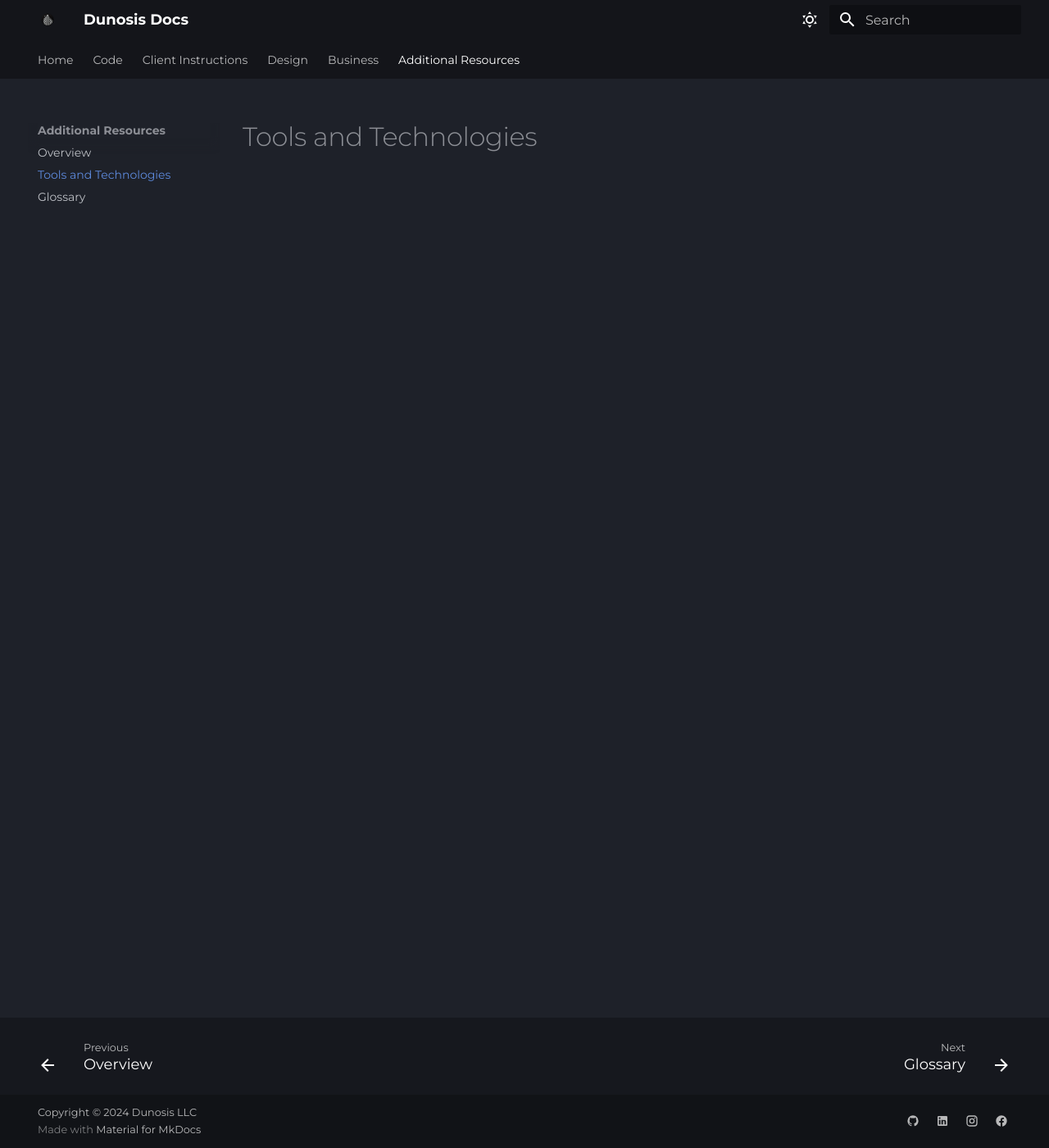
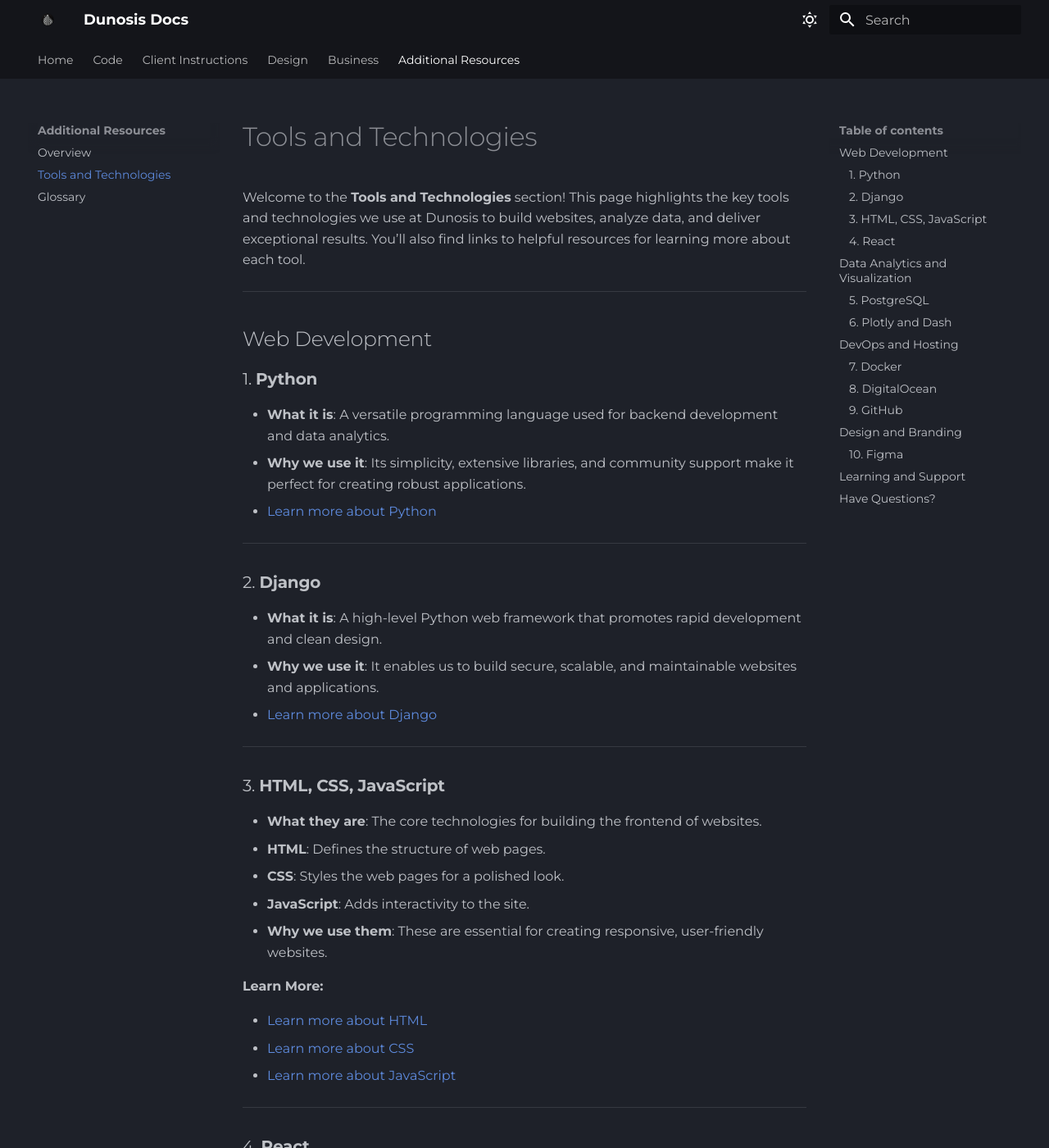
Before and after one commit to wesordonez/dunosis-web-docs, an MkDocs documentation site: the page built from docs/resources/tools-and-technologies.md, in a window 1280 px wide and 1400 px high. Shown: the whole window at 82% size. Built offline with MkDocs 1.6.1 and Material for MkDocs 9.7.7, drawn with Linux system fonts in a browser that asks for light colours; some of the changed text lies outside the part shown.

Commit message:
added tools and technololgy section and fixed internal links

```diff
--- a/docs/resources/tools-and-technologies.md
+++ b/docs/resources/tools-and-technologies.md
@@ -1 +1,105 @@
 # Tools and Technologies
+
+Welcome to the **Tools and Technologies** section! This page highlights the key tools and technologies we use at Dunosis to build websites, analyze data, and deliver exceptional results. You’ll also find links to helpful resources for learning more about each tool.
+
+---
+
+## Web Development
+
+### 1. **Python**
+- **What it is**: A versatile programming language used for backend development and data analytics.
+- **Why we use it**: Its simplicity, extensive libraries, and community support make it perfect for creating robust applications.
+- [Learn more about Python](https://www.python.org/)
+
+---
+
+### 2. **Django**
+- **What it is**: A high-level Python web framework that promotes rapid development and clean design.
+- **Why we use it**: It enables us to build secure, scalable, and maintainable websites and applications.
+- [Learn more about Django](https://www.djangoproject.com/)
+
+---
+
+### 3. **HTML, CSS, JavaScript**
+- **What they are**: The core technologies for building the frontend of websites.
+  - **HTML**: Defines the structure of web pages.
+  - **CSS**: Styles the web pages for a polished look.
+  - **JavaScript**: Adds interactivity to the site.
+- **Why we use them**: These are essential for creating responsive, user-friendly websites.
+
+**Learn More:**
+
+- [Learn more about HTML](https://developer.mozilla.org/en-US/docs/Web/HTML)
+- [Learn more about CSS](https://developer.mozilla.org/en-US/docs/Web/CSS)
+- [Learn more about JavaScript](https://developer.mozilla.org/en-US/docs/Web/JavaScript)
+
+---
+
+### 4. **React**
+- **What it is**: A JavaScript library for building dynamic user interfaces.
+- **Why we use it**: It simplifies the development of complex, interactive web components.
+- [Learn more about React](https://reactjs.org/)
+
+---
+
+## Data Analytics and Visualization
+
+### 5. **PostgreSQL**
+- **What it is**: A powerful, open-source relational database system.
+- **Why we use it**: It’s reliable, scalable, and perfect for handling large datasets.
+- [Learn more about PostgreSQL](https://www.postgresql.org/)
+
+---
+
+### 6. **Plotly and Dash**
+- **What they are**: Tools for creating interactive data visualizations and dashboards.
+- **Why we use them**: They allow us to turn raw data into actionable insights with visual appeal.
+- [Learn more about Plotly](https://plotly.com/)
+- [Learn more about Dash](https://dash.plotly.com/)
+
+---
+
+## DevOps and Hosting
+
+### 7. **Docker**
+- **What it is**: A platform for building, deploying, and managing containerized applications.
+- **Why we use it**: It simplifies deployment and ensures consistency across development and production environments.
+- [Learn more about Docker](https://www.docker.com/)
+
+---
+
+### 8. **DigitalOcean**
+- **What it is**: A cloud platform for deploying and managing applications.
+- **Why we use it**: It’s affordable, scalable, and provides excellent support for small to medium-sized projects.
+- [Learn more about DigitalOcean](https://www.digitalocean.com/)
+
+---
+
+### 9. **GitHub**
+- **What it is**: A platform for version control and collaboration using Git.
+- **Why we use it**: It allows us to track changes, collaborate with team members, and manage projects effectively.
+- [Learn more about GitHub](https://github.com/)
+
+---
+
+## Design and Branding
+
+### 10. **Figma**
+- **What it is**: A collaborative design tool for creating wireframes, prototypes, and branding assets.
+- **Why we use it**: It streamlines the design process and ensures visual consistency.
+- [Learn more about Figma](https://www.figma.com/)
+
+---
+
+## Learning and Support
+
+We recommend exploring the provided links to deepen your understanding of these tools and technologies. If you need more guidance, check out our [FAQ](/home/faq) or [Glossary](/resources/glossary).
+
+---
+
+
+## Have Questions?
+
+If you need help using any of these tools or technologies, feel free to contact us at [info@dunosis.com](mailto:info@dunosis.com). We’re here to assist you!
+
+---
```
Also changed, not shown: docs/home/faq.md (+1 -1 lines), docs/resources/resources-overview.md (+3 -3 lines).
